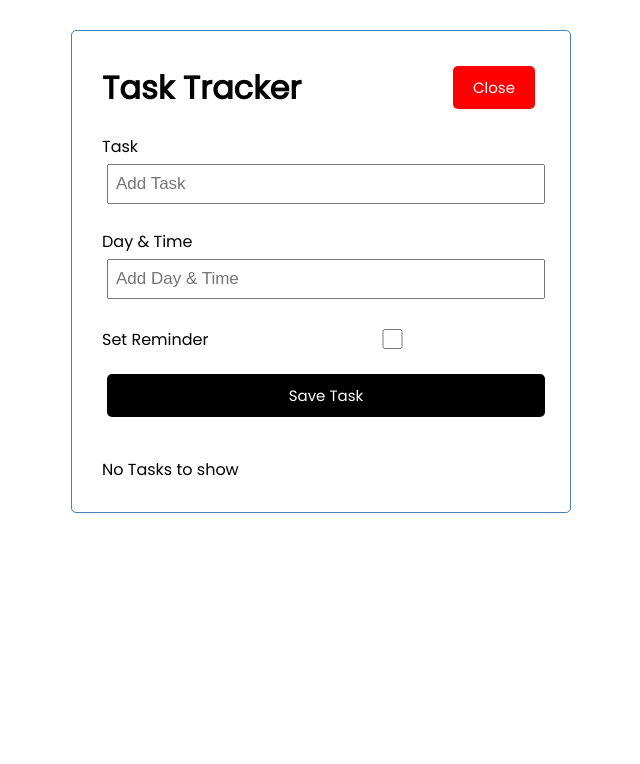
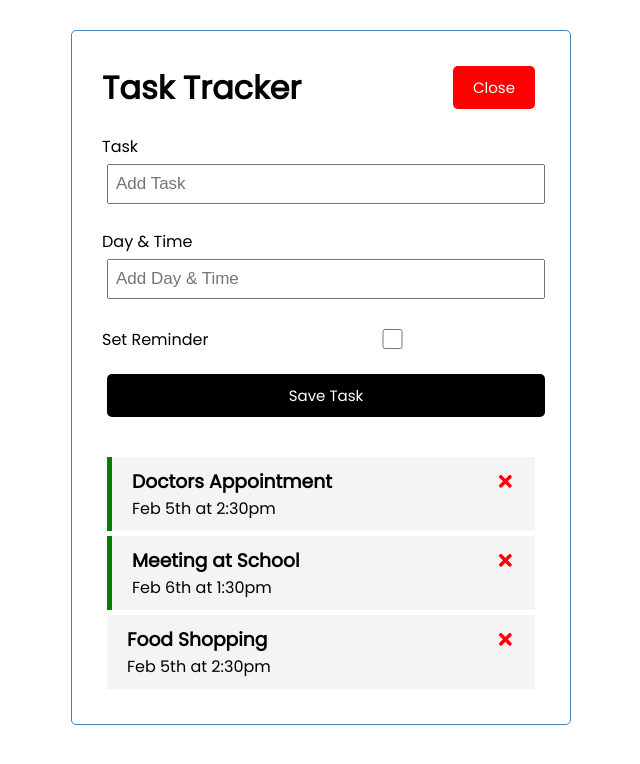
Before and after one commit to akmal-kamarudin/todo-tracker, a React (Create React App) app: page / in a window 1280 px wide. Shown: the top 764 px of the page, without its empty margins (319-959 px from the left). Built offline with nearby package versions, Linux system fonts and the light colour scheme; data requests are answered from the project's data file.

Commit message:
updated fetch db.json

```diff
--- a/db.json
+++ b/db.json
@@ -14,7 +14,7 @@
     },
     {
       "id": 3,
-      "text": Food Shopping,
+      "text": "Food Shopping",
       "day": "Feb 5th at 2:30pm",
       "reminder": false
     }
--- a/src/App.js
+++ b/src/App.js
@@ -1,5 +1,5 @@
 import React from 'react'
-import { useState } from 'react'
+import { useState, useEffect } from 'react'
 import Header from './components/Header'
 import Tasks from './components/Tasks'
 import AddTask from './components/AddTask'
@@ -7,6 +7,25 @@
 const App = () => {
   const [showAddTask, setShowAddTask] = useState(true)
   const [tasks, setTasks] = useState([])
+
+  useEffect(() => {
+    const getTasks = async () => {
+      const tasksFromServer = await fetchTasks()
+      setTasks(tasksFromServer)
+    }
+
+    getTasks()
+  }, [])
+
+  // Fetch Tasks
+  const fetchTasks = async () => {
+    const res = await fetch('http://localhost:5000/tasks')
+    const data = await res.json()
+
+    console.log(data)
+    return data
+  }
+
 
   // Add Task
   const addTask = (task) => {
```
